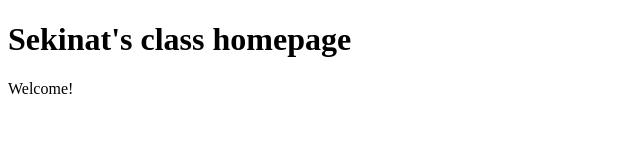
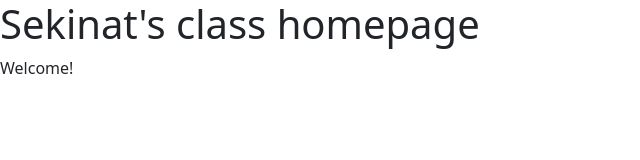
Before and after one commit to S-Aliu/VIS-208-Project-1, a plain HTML site: page index.html in a window 1280 px wide. Shown: the whole page, without its empty margins (0-640 px from the left). Drawn offline with nearby package versions, Linux system fonts and the light colour scheme.

Commit message:
feat: import bootstrap

```diff
--- a/index.html
+++ b/index.html
@@ -6,6 +6,7 @@
   <title>Sekinat's class homepage</title>
   <meta charset="utf-8">
   <meta name="viewport" content="width=device-width, initial-scale=1.0, maximum-scale=1.0">
+  <link rel="stylesheet" href="https://cdn.jsdelivr.net/npm/bootstrap@5.1.3/dist/css/bootstrap.min.css" integrity="sha384-1BmE4kWBq78iYhFldvKuhfTAU6auU8tT94WrHftjDbrCEXSU1oBoqyl2QvZ6jIW3" crossorigin="anonymous">
 </head>
 
 <body>
```
Also changed, not shown: first_img.jpeg (added), 1 other file.
